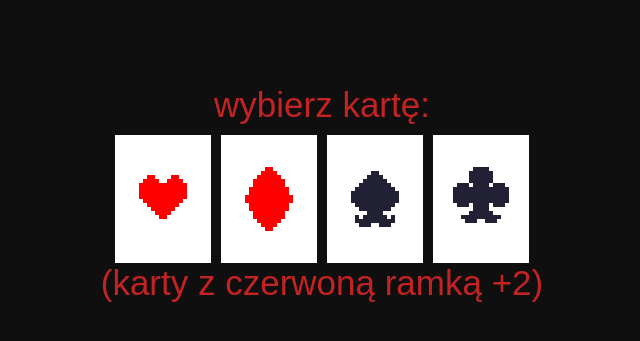
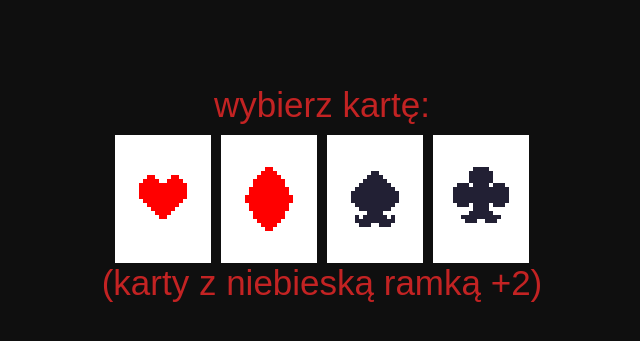
Before and after one commit to Helpek/Jack-of-all-trades, a plain HTML site: page index.html in a window 1280 px wide. Shown: the part 349-690 px from the top of the page, without its empty margins (318-958 px from the left). Drawn offline with Linux system fonts and the light colour scheme.

Commit message:
Update index.html

```diff
--- a/index.html
+++ b/index.html
@@ -19,6 +19,6 @@ wybierz kartę: <br>
 <input type=button class="pik" id="pik">
 <input type=button class="trefl" id="trefl">
 <br>
-(karty z czerwoną ramką +2)
+(karty z niebieską ramką +2)
 </p>
 </body> </html>
```
